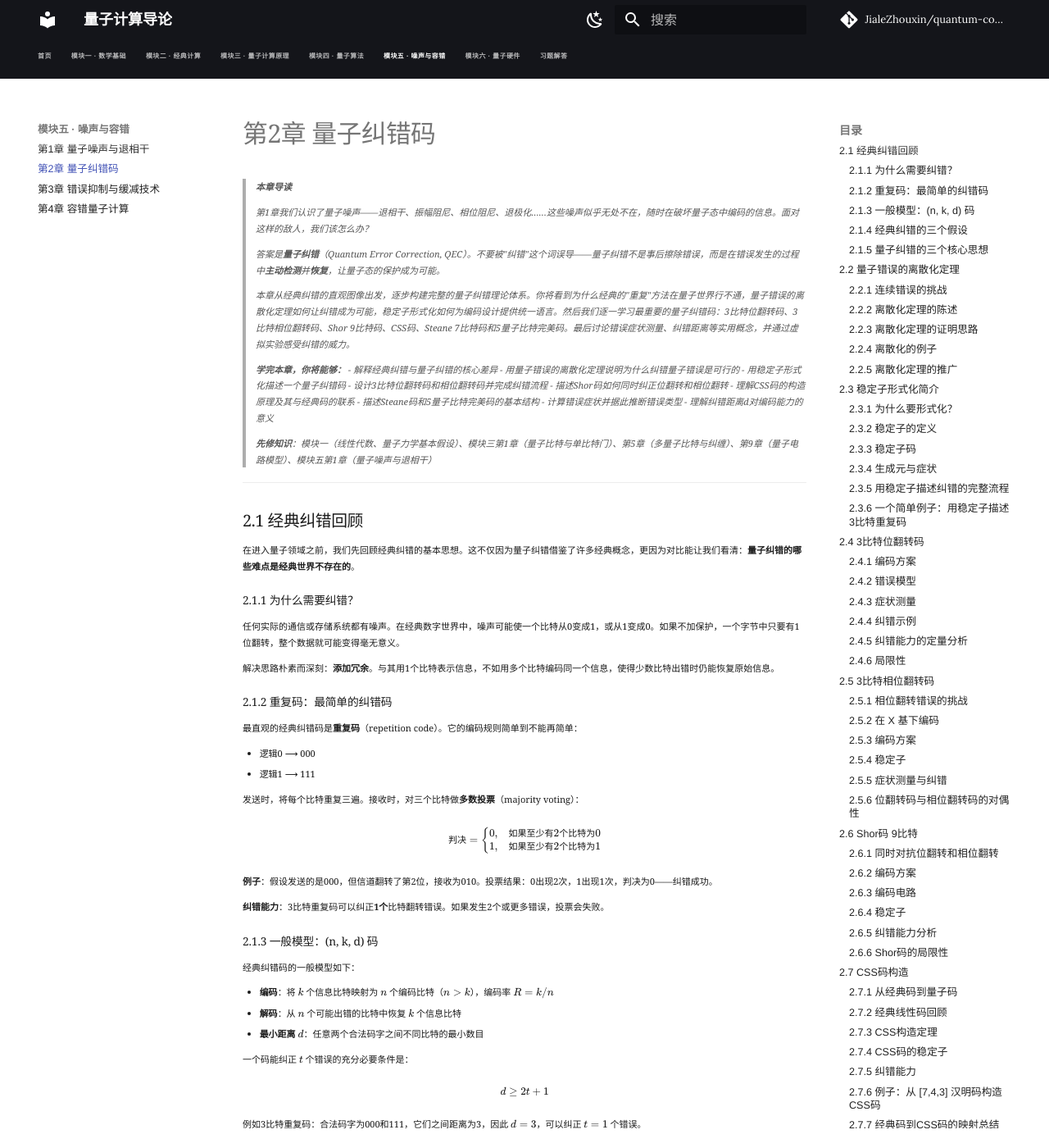
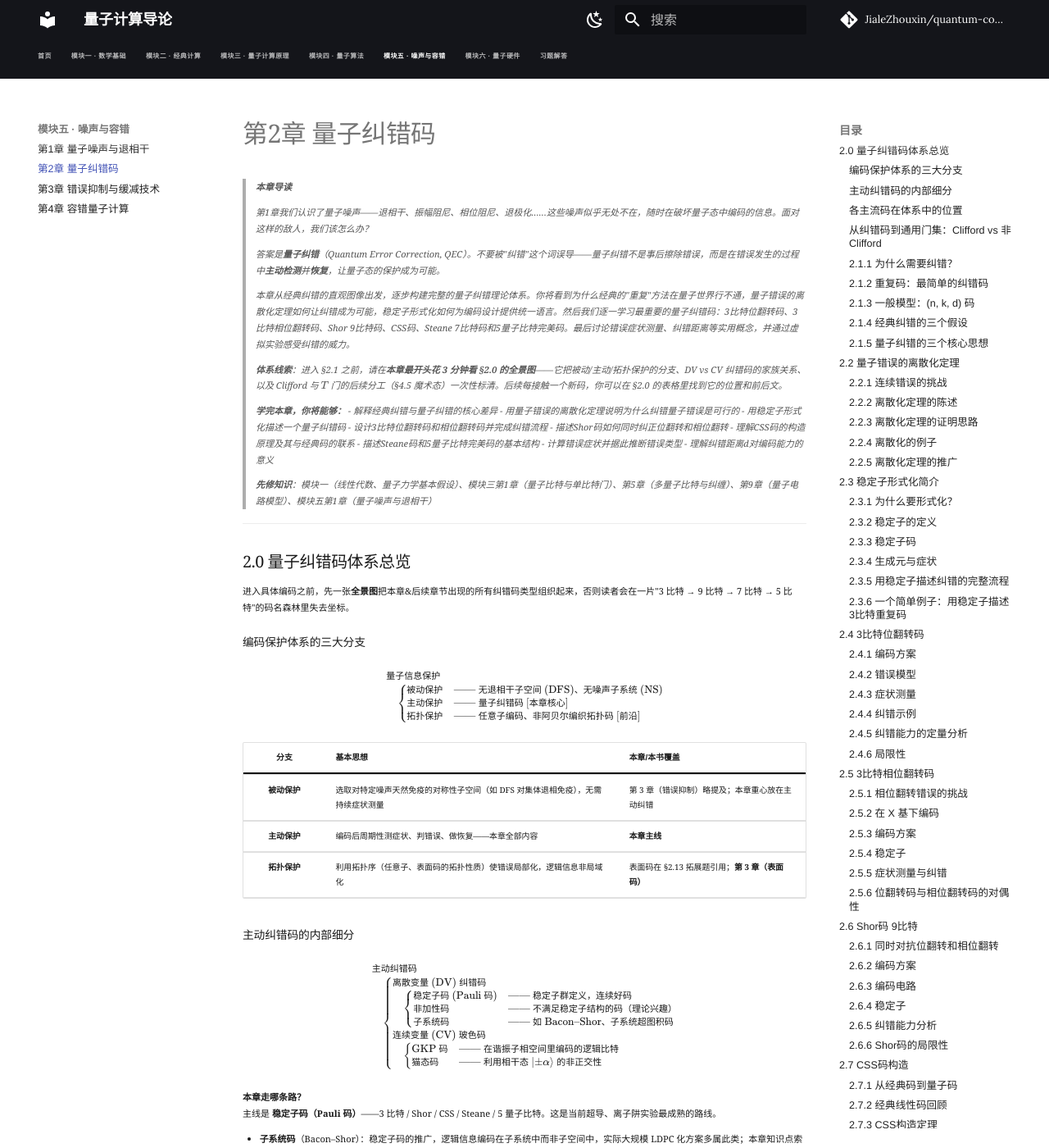
Before and after one commit to JialeZhouxin/quantum-computing-textbook, an MkDocs documentation site: the page built from docs/module-05-noise-correction-fault-tolerance/ch22-quantum-error-correction-codes.md, in a window 1280 px wide and 1400 px high. Shown: the whole window at 82% size. Built offline with MkDocs 1.6.1 and Material for MkDocs 9.7.7, drawn with Linux system fonts in a browser that asks for light colours; comment, search, counter and statistics services are not loaded; some of the changed text lies outside the part shown.

Commit message:
ch22 章首加 §2.0 量子纠错码体系总览
被动/主动/拓扑三大分支；DV稳定子码 vs CV玻色码家族表；
各主流码位置表；Clifford vs T门分工 → 魔术态指针。

```diff
--- a/docs/module-05-noise-correction-fault-tolerance/ch22-quantum-error-correction-codes.md
+++ b/docs/module-05-noise-correction-fault-tolerance/ch22-quantum-error-correction-codes.md
@@ -7,6 +7,8 @@
 > 答案是**量子纠错**（Quantum Error Correction, QEC）。不要被"纠错"这个词误导——量子纠错不是事后擦除错误，而是在错误发生的过程中**主动检测**并**恢复**，让量子态的保护成为可能。
 >
 > 本章从经典纠错的直观图像出发，逐步构建完整的量子纠错理论体系。你将看到为什么经典的"重复"方法在量子世界行不通，量子错误的离散化定理如何让纠错成为可能，稳定子形式化如何为编码设计提供统一语言。然后我们逐一学习最重要的量子纠错码：3比特位翻转码、3比特相位翻转码、Shor 9比特码、CSS码、Steane 7比特码和5量子比特完美码。最后讨论错误症状测量、纠错距离等实用概念，并通过虚拟实验感受纠错的威力。
+>
+> **体系线索**：进入 §2.1 之前，请在**本章最开头花 3 分钟看 §2.0 的全景图**——它把被动/主动/拓扑保护的分支、DV vs CV 纠错码的家族关系、以及 Clifford 与 $T$ 门的后续分工（§4.5 魔术态）一次性标清。后续每接触一个新码，你可以在 §2.0 的表格里找到它的位置和前后文。
 >
 > **学完本章，你将能够：**
 > - 解释经典纠错与量子纠错的核心差异
@@ -22,8 +24,78 @@
 > **先修知识**：模块一（线性代数、量子力学基本假设）、模块三第1章（量子比特与单比特门）、第5章（多量子比特与纠缠）、第9章（量子电路模型）、模块五第1章（量子噪声与退相干）
 
 ---
+## 2.0 量子纠错码体系总览
 
-## 2.1 经典纠错回顾
+进入具体编码之前，先一张**全景图**把本章&后续章节出现的所有纠错码类型组织起来，否则读者会在一片"3 比特 → 9 比特 → 7 比特 → 5 比特"的码名森林里失去坐标。
+
+### 编码保护体系的三大分支
+
+$$
+\begin{aligned}
+&\text{量子信息保护}\\
+&\quad\begin{cases}
+\text{被动保护} & \text{—— 无退相干子空间 (DFS)、无噪声子系统 (NS)}\\
+\text{主动保护} & \text{—— 量子纠错码 [本章核心]}\\
+\text{拓扑保护} & \text{—— 任意子编码、非阿贝尔编织拓扑码 [前沿]}
+\end{cases}
+\end{aligned}
+$$
+
+| 分支 | 基本思想 | 本章/本书覆盖 |
+|:---:|---|---|
+| **被动保护** | 选取对特定噪声天然免疫的对称性子空间（如 DFS 对集体退相免疫），无需持续症状测量 | 第 3 章（错误抑制）略提及；本章重心放在主动纠错 |
+| **主动保护** | 编码后周期性测症状、判错误、做恢复——本章全部内容 | **本章主线** |
+| **拓扑保护** | 利用拓扑序（任意子、表面码的拓扑性质）使错误局部化，逻辑信息非局域化 | 表面码在 §2.13 拓展题引用；**第 3 章（表面码）** |
+
+### 主动纠错码的内部细分
+
+$$
+\begin{aligned}
+&\text{主动纠错码}\\
+&\quad\begin{cases}
+\text{离散变量 (DV) 纠错码}\\
+\quad\begin{cases}
+\text{稳定子码 (Pauli 码)} & \text{—— 稳定子群定义，连续好码} \\
+\text{非加性码} & \text{—— 不满足稳定子结构的码（理论兴趣）} \\
+\text{子系统码} & \text{—— 如 Bacon–Shor、子系统超图积码}
+\end{cases}\\
+\text{连续变量 (CV) 玻色码}\\
+\quad\begin{cases}
+\text{GKP 码} & \text{—— 在谐振子相空间里编码的逻辑比特} \\
+\text{猫态码} & \text{—— 利用相干态 $|\pm\alpha\rangle$ 的非正交性}
+\end{cases}
+\end{cases}
+\end{aligned}
+$$
+
+**本章走哪条路？**
+主线是 **稳定子码（Pauli 码）**——3 比特 / Shor / CSS / Steane / 5 量子比特。这是当前超导、离子阱实验最成熟的路线。
+
+- **子系统码**（Bacon–Shor）：稳定子码的推广，逻辑信息编码在子系统中而非子空间中，实际大规模 LDPC 化方案多属此类；本章知识点索引留入口。
+- **CV/玻色码**（GKP、猫态）：与超导谐振器读出/猫态量子比特直接相关，模块六第 2 章（量子控制与读出）与之衔接；本章只列名称作体系标注，不展开。
+
+### 各主流码在体系中的位置
+
+| 码名 | 大类 | 小类 | 特点 | 节位置 |
+|:---:|:---:|---|---|---|
+| 3 比特位翻转码 | DV 稳定子 | 重复码 | 只纠 $X$、非真正量子码 | §2.4 |
+| 3 比特相位翻转码 | DV 稳定子 | 基变重复 | 只纠 $Z$ | §2.5 |
+| Shor 9 比特码 | DV 稳定子 | 两级级联 | 首例；纠任意单比特 | §2.6 |
+| CSS 码类 | DV 稳定子 | 子空间码 | 从经典构造，含 Steane/Color | §2.7 |
+| Steane 7 比特码 | DV 稳定子 | CSS 子类 | Clifford 友好 | §2.8 |
+| 5 量子比特完美码 | DV 稳定子 | 极小码 | $[[5,1,3]]$ 达到汉明界 | §2.9 |
+| 表面码 | DV 稳定子 | 拓扑子类 | 2D 网格、低阈值、超导主流 | §2.13 拓展 |
+| Bacon–Shor | DV 子系统 | 子系统码 | 少辅助测量、LDPC | — |
+| GKP 码 | CV 玻色码 | 相空间格 | 可同时纠位移错误 | — |
+| 猫态码 | CV 玻色码 | 相干态 | 防比特翻转、微波谐振器实现 | — |
+
+### 从纠错码到通用门集：Clifford vs 非 Clifford
+
+本章学完将看到：几乎所有好码的**横向门**（§2.8 Steane 优势）都只覆盖 **Clifford 群**（CNOT, $H$, $S$）。而通用量子计算需要**非 Clifford 门**（典型 $T$ 门）。$T$ 的容错实现不能靠简单的横向操作，必须辅以**魔术态注入与蒸馏**——这是**第 4 章（容错量子计算 §4.5）**的主题。
+
+**本章定位**：纠错码本身是 **Clifford 阶段的保护引擎**；$T$ 的特殊性不在本章解决，但读者应在读本章时就看清这张**分工图**。
+
+---
 
 在进入量子领域之前，我们先回顾经典纠错的基本思想。这不仅因为量子纠错借鉴了许多经典概念，更因为对比能让我们看清：**量子纠错的哪些难点是经典世界不存在的**。
 
```
